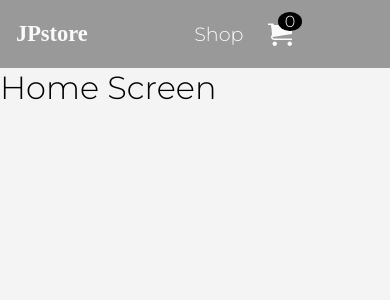
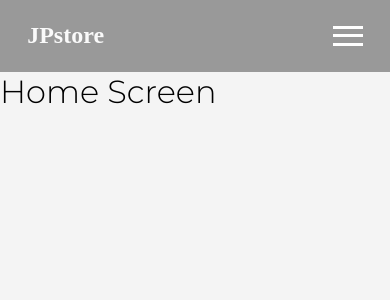
Before and after one commit to julianoperin/JP-Store, a React (Create React App) app in the folder frontend/: page / in a window 390 px wide. Shown: the top 300 px of the page. Built offline with nearby package versions, Linux system fonts and the light colour scheme.

Commit message:
finished the navbar

```diff
--- a/frontend/src/components/Navbar/Navbar.js
+++ b/frontend/src/components/Navbar/Navbar.js
@@ -7,11 +7,11 @@ import { BrowserRouter, Route, Link } from "react-router-dom";
 const Navbar = () => {
   return (
     <nav className="navbar">
-      {/* logo */}
+      {/*//? logo */}
       <div className="navbar__logo">
         <h2 style={{ fontFamily: "cursive" }}>JPstore</h2>
       </div>
-      {/* links */}
+      {/*//? links */}
       <div className="cart-link-container">
         <ul className="navbar__links">
           <li>
@@ -28,8 +28,12 @@ const Navbar = () => {
         </ul>
       </div>
 
-      {/* hamburger menu*/}
-      <div className="hamburger__menu"></div>
+      {/*//? hamburger menu*/}
+      <div className="hamburger__menu">
+        <div></div>
+        <div></div>
+        <div></div>
+      </div>
     </nav>
   );
 };
--- a/frontend/src/components/Navbar/Navbar.scss
+++ b/frontend/src/components/Navbar/Navbar.scss
@@ -1,4 +1,5 @@
 .navbar {
+  min-height: 7vh;
   width: 100%;
   background: #999;
   display: flex;
@@ -9,11 +10,13 @@
 
   .navbar__logo h2 {
     color: #fafafa;
-    font-size: 1.4rem;
+    font-size: 1.5rem;
+    margin-left: 0.7rem;
     cursor: pointer;
   }
   .cart-link-container {
     position: relative;
+    margin-right: 0.7rem;
 
     .navbar__links {
       display: flex;
@@ -63,3 +66,41 @@
     }
   }
 }
+
+//! Burger menu
+.hamburger__menu {
+  width: 30px;
+  height: 30px;
+  display: none;
+  flex-direction: column;
+  justify-content: space-evenly;
+  align-items: center;
+  cursor: pointer;
+  margin-right: 0.7rem;
+}
+
+.hamburger__menu > div {
+  width: 100%;
+  height: 3px;
+  background: white;
+}
+
+.hamburger__menu:hover > div {
+  transition: 0.4s ease;
+  background: black;
+}
+
+@media (max-width: 960px) {
+  .cart-link-container {
+    display: none;
+  }
+  .hamburger__menu {
+    display: flex;
+  }
+}
+
+@media (max-width: 500px) {
+  .navbar__logo h2 {
+    // font-size: 1rem;
+  }
+}
```
